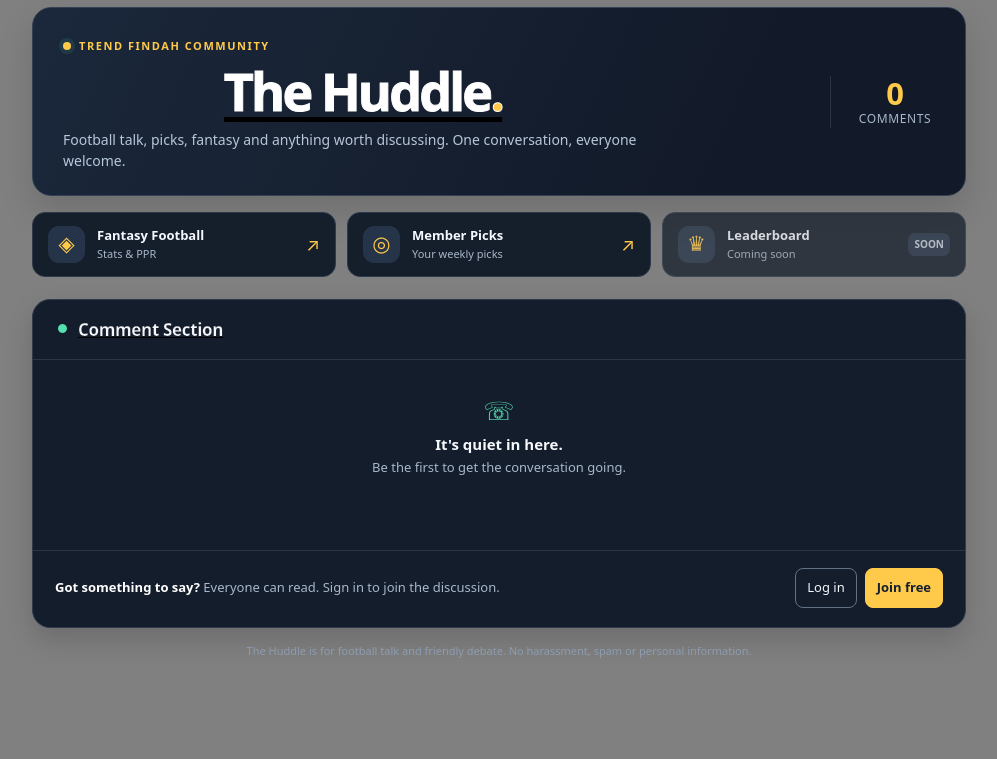
After one commit to leorezendes-cloud/Trend-Finder, a Flask app: page /community in a window 1280 px wide. The commit adds this page. Shown: the part 146-905 px from the top of the page, without its empty margins (141-1138 px from the left). Run offline with Flask 3, Linux system fonts and the light colour scheme; data that the repository does not hold is empty.

Commit message:
Launch The Huddle and update My Picks

```diff
--- a/app.py
+++ b/app.py
@@ -22,6 +22,8 @@ from pwa import init_app as init_pwa
 init_pwa(app)
 from membership import init_membership
 init_membership(app)
+from community_comments import init_community
+init_community(app)
 from fan_views import bp as fans_bp
 app.register_blueprint(fans_bp)
 from sunday_scout import scout_bp
--- /dev/null
+++ b/static/community.css
@@ -0,0 +1,45 @@
+/* The Huddle v3: isolated, responsive styles; no impact on Scout or search filters. */
+html body .huddle{--hd-bg:#101622;--hd-card:#151e2c;--hd-edge:#2a3546;--hd-text:#f2f6fc;--hd-muted:#a8b7c9;--hd-yellow:#ffc94a;--hd-green:#55e0b1;max-width:970px;margin:24px auto 80px;padding:0 18px;box-sizing:border-box;color:var(--hd-text);font:15px/1.5 system-ui,-apple-system,BlinkMacSystemFont,"Segoe UI",sans-serif;letter-spacing:normal;text-shadow:none;-webkit-text-stroke:0}
+.huddle *, .huddle *:before,.huddle *:after{box-sizing:border-box}
+.huddle a{color:inherit;text-decoration:none}
+.huddle-header{display:flex;align-items:center;justify-content:space-between;gap:22px;background:linear-gradient(116deg,#1b283b 0%,#121a29 74%);border:1px solid #334154;border-radius:19px;padding:25px 30px 24px;box-shadow:0 15px 35px rgba(0,0,0,.14)}
+.huddle-kicker{color:var(--hd-yellow);font-size:11px;letter-spacing:.14em;font-weight:800;display:inline-flex;gap:8px;align-items:center}
+.huddle-live-dot{width:8px;height:8px;border-radius:50%;background:var(--hd-yellow);box-shadow:0 0 0 4px rgba(85,224,177,.1)}
+.huddle h1{font-size:clamp(35px,5vw,52px);font-weight:850;letter-spacing:-.055em;line-height:1.08;margin:7px 0 10px;color:#fff}.huddle-period{color:var(--hd-yellow)}
+.huddle-header p{margin:0;color:#b7c6d9;font-size:14px;max-width:600px}
+.huddle-community-status{display:flex;flex-direction:column;align-items:center;flex:0 0 105px;border-left:1px solid var(--hd-edge);padding-left:24px}
+.huddle-community-status strong{font-size:31px;line-height:1.1;color:var(--hd-yellow);font-weight:850}.huddle-community-status span{color:var(--hd-muted);font-size:12px;text-transform:uppercase;letter-spacing:.05em}
+.huddle-shortcuts{display:grid;grid-template-columns:repeat(3,minmax(0,1fr));gap:11px;margin:16px 0 22px}
+.huddle-shortcut{min-width:0;display:flex;align-items:center;gap:12px;background:#151e2b;border:1px solid #2d3a4b;padding:13px 15px;border-radius:13px;transition:border-color .15s,transform .15s}
+.huddle-shortcut:not(.huddle-soon):hover{border-color:var(--hd-yellow);transform:translateY(-1px)}
+.huddle-shortcut-icon{width:37px;height:37px;flex:0 0 37px;display:flex;align-items:center;justify-content:center;background:#253448;border-radius:11px;color:var(--hd-yellow);font-size:21px}
+.huddle-shortcut>span:nth-child(2){display:flex;flex-direction:column;min-width:0}.huddle-shortcut b{font-size:13px;color:#f5f8ff;font-weight:750}.huddle-shortcut small{font-size:11px;color:var(--hd-muted)}
+.huddle-chevron{margin-left:auto;font-size:18px;color:var(--hd-yellow)}.huddle-soon{opacity:.75}.huddle-soon-pill{border-radius:7px;padding:4px 6px;background:#243247;color:#c7d0dd;font-size:10px;font-weight:800;margin-left:auto}
+.huddle-panel{background:#141d2b;border:1px solid #2e3b4d;border-radius:18px;overflow:hidden;box-shadow:0 12px 28px rgba(0,0,0,.16)}
+.huddle-panel-top{padding:17px 24px;border-bottom:1px solid var(--hd-edge);display:flex;align-items:center;justify-content:space-between;gap:16px}
+.huddle-panel-title{display:flex;align-items:center;gap:10px}.huddle-chat-mark{color:var(--hd-green);font-size:12px}.huddle h2{font-size:17px;font-weight:750;margin:0;color:#f3f6fd;letter-spacing:-.02em}
+.huddle-review-link{font-size:12px;color:var(--hd-yellow)!important}.huddle-review-link:hover{text-decoration:underline}
+.huddle-feed{min-height:190px}.huddle-message{display:flex;gap:13px;padding:17px 23px;border-bottom:1px solid #273343}
+.huddle-avatar,.huddle-compose-avatar{flex:0 0 36px;width:36px;height:36px;border-radius:12px;background:linear-gradient(145deg,#284f69,#216152);color:#ecfff8;font-size:14px;font-weight:750;display:flex;align-items:center;justify-content:center}
+.huddle-message-main{flex:1;min-width:0}.huddle-message-meta{display:flex;align-items:baseline;flex-wrap:wrap;gap:8px 13px}.huddle-message-meta strong{font-size:13px;color:#f1f5fb}.huddle-message-meta time{font-size:11px;color:#8da0b6}
+.huddle-message-body{white-space:pre-wrap;overflow-wrap:anywhere;margin:6px 0 0;font-size:14px;color:#dfe8f3;line-height:1.56}
+.huddle-message-actions{display:flex;gap:15px;align-items:center;margin-top:8px;color:var(--hd-muted);font-size:11px}.huddle-message-actions form{padding:0;margin:0;border:0;background:transparent}.huddle-message-actions button{font:inherit;color:#9fb0c6;padding:0;background:transparent;border:0;cursor:pointer}.huddle-message-actions button:hover{color:var(--hd-yellow)}.huddle-hidden{opacity:.55}.huddle-hidden-label{color:#ffadad;font-size:11px}
+.huddle-empty{text-align:center;padding:32px 20px 36px;color:var(--hd-muted);display:flex;flex-direction:column;align-items:center;gap:3px}.huddle-empty>span{font-size:25px;color:var(--hd-green)}.huddle-empty strong{color:#f5f8fc}.huddle-empty p{margin:0;font-size:13px}
+.huddle-pages{display:flex;justify-content:center;align-items:center;gap:18px;padding:13px 10px;border-bottom:1px solid var(--hd-edge);font-size:12px;color:var(--hd-muted)}.huddle-pages a{color:var(--hd-yellow)}
+.huddle-composer{border-top:1px solid var(--hd-edge);padding:17px 22px 19px;background:transparent;scroll-margin-top:24px}
+.huddle-compose-heading{display:flex;flex-wrap:wrap;align-items:center;justify-content:space-between;gap:6px;margin-bottom:10px}.huddle-compose-heading strong{font-size:13px}.huddle-compose-heading span{font-size:11px;color:var(--hd-muted)}
+.huddle-compose-form{display:flex;align-items:flex-end;gap:12px;margin:0;padding:0!important;background:transparent!important;border:0!important}
+.huddle-compose-bar{display:flex;flex:1;min-width:0;align-items:flex-end;gap:11px;border:1px solid #516073;border-radius:12px;background:transparent!important;padding:5px 11px;transition:border-color .15s}
+.huddle-compose-bar:focus-within{border-color:var(--hd-yellow)}.huddle-compose-avatar{height:32px;width:32px;flex-basis:32px;border-radius:50%;font-size:13px;align-self:center}
+.huddle-compose-bar textarea{flex:1;width:100%;min-width:0;height:38px;min-height:38px;max-height:120px;resize:none;padding:8px 5px;background:transparent!important;color:#fff!important;border:0!important;outline:0!important;box-shadow:none!important;line-height:21px;font:14px/21px system-ui,-apple-system,sans-serif}
+.huddle-compose-bar textarea::placeholder{color:#a5b3c5;opacity:1}.huddle-post-button{flex:0 0 auto;min-height:43px;background:var(--hd-yellow)!important;color:#101a2a!important;border:0;border-radius:10px;padding:10px 21px;font:800 13px/1 system-ui,-apple-system,sans-serif;cursor:pointer}.huddle-post-button:hover{background:#ffe08d!important}
+.huddle-moderation-banner{display:flex;gap:18px;align-items:center;justify-content:space-between;background:#222332;border-bottom:1px solid #6e5736;padding:20px 23px}.huddle-moderation-banner>div{min-width:0}.huddle-moderation-label{display:block;color:var(--hd-yellow);font-weight:850;font-size:10px;letter-spacing:.14em;margin-bottom:5px}.huddle-moderation-banner strong{display:block;color:#fff;font-size:21px}.huddle-moderation-banner p{margin:4px 0 0;color:#c5d1df;font-size:12px}.huddle-moderation-banner a{flex-shrink:0;font-size:12px;font-weight:750;color:var(--hd-yellow);text-decoration:underline}.huddle-report-count{display:inline-block;min-width:18px;text-align:center;border-radius:99px;background:#594023;color:#fff;font-weight:850;padding:1px 5px}
+
+.huddle-fine-print{color:#8497ae;font-size:11px;margin:10px 0 0}.huddle-notice{background:#45251d;border:1px solid #cc816f;color:#ffd6ca;padding:9px 12px;border-radius:8px;margin:0 0 11px;font-size:13px}
+.huddle-signed-out{display:flex;align-items:center;justify-content:space-between;gap:18px}.huddle-signed-out p{font-size:13px;color:var(--hd-muted);margin:0}.huddle-signed-out strong{color:white}.huddle-signed-out>div{display:flex;gap:8px;white-space:nowrap;align-items:center}.huddle-signed-out a{font-size:13px;border:1px solid #627184;padding:9px 11px;border-radius:8px}.huddle-signed-out .huddle-register{border-color:var(--hd-yellow);background:var(--hd-yellow);color:#142032;font-weight:800}
+.huddle-community-guideline{text-align:center;color:#8d9cb0;font-size:11px;margin:15px 0}.huddle-sr-only{position:absolute;width:1px;height:1px;padding:0;margin:-1px;overflow:hidden;clip:rect(0,0,0,0);white-space:nowrap;border:0}
+@media(max-width:700px){html body .huddle{padding:0 12px;margin:12px auto 60px}.huddle-header{padding:22px 19px}.huddle-community-status{flex-basis:78px;padding-left:12px}.huddle-shortcuts{gap:7px}.huddle-shortcut{padding:10px 9px;gap:7px}.huddle-shortcut-icon{width:29px;height:29px;flex-basis:29px;font-size:17px}.huddle-shortcut b{font-size:11px}.huddle-shortcut small{font-size:10px}.huddle-chevron{display:none}.huddle-soon-pill{font-size:9px;padding:3px 5px}}
+@media(max-width:490px){.huddle-header{align-items:flex-start}.huddle-community-status{flex-basis:55px;padding-left:8px}.huddle-community-status strong{font-size:26px}.huddle-community-status span{font-size:10px}.huddle-shortcuts{grid-template-columns:repeat(3,minmax(0,1fr))}.huddle-shortcut{flex-direction:column;align-items:flex-start}.huddle-shortcut>span:nth-child(2){width:100%}.huddle-shortcut-icon{margin-bottom:0}.huddle-soon-pill{margin:2px 0 0}.huddle-panel-top{padding:15px}.huddle-message{padding:14px 12px;gap:9px}.huddle-avatar{flex-basis:31px;width:31px;height:31px;border-radius:10px;font-size:12px}.huddle-composer{padding:15px 10px}.huddle-compose-bar{gap:5px;padding:5px}.huddle-compose-avatar{display:none}.huddle-post-button{padding:10px 15px}.huddle-signed-out{align-items:flex-start;flex-direction:column}}
+@media(prefers-reduced-motion:reduce){.huddle-shortcut{transition:none}}
+
+@media(max-width:490px){.huddle-compose-form{gap:8px}.huddle-compose-bar{padding:3px 9px}.huddle-moderation-banner{flex-direction:column;align-items:flex-start;padding:16px}.huddle-post-button{min-height:42px}}
--- a/templates/_site_navigation.html
+++ b/templates/_site_navigation.html
@@ -16,6 +16,7 @@
     <a href="{{ url_for('conspiracy_dungeon_page') }}" {% if request.endpoint == 'conspiracy_dungeon_page' %}aria-current="page"{% endif %}><img class="menu-logo" src="{{ url_for('static', filename='Images/Branding/gravy-train-branding/conspiracy-dungeon/conspiracy-dungeon-nav.png') }}" alt=""><span>Conspiracy Dungeon</span></a>
     {% if config.get('METHODOLOGY_ENABLED') %}<a href="{{ url_for('methodology_page') }}">About &amp; Methodology</a>{% endif %}
     <a href="{{ request.script_root }}/install">Install app</a>
+    <a href="{{ url_for('community.discussion') }}" {% if request.blueprint == 'community' %}aria-current="page"{% endif %}>The Huddle · Comments</a>
     <a href="{{ url_for('membership.feedback_page',page=request.path) }}">Beta Feedback</a>
     {% if g.is_owner %}<a href="{{ url_for('member_picks.admin') }}">Manage Weekly Picks</a><a href="{{ url_for('newsletter.manage') }}">Manage Newsletter</a><a href="{{ url_for('membership.feedback_review') }}">Review Feedback</a>{% endif %}
     {% if g.member %}
--- /dev/null
+++ b/templates/community.html
@@ -0,0 +1,118 @@
+<!doctype html>
+<html lang="en">
+<head>
+  <meta charset="utf-8">
+  <meta name="viewport" content="width=device-width, initial-scale=1">
+  <meta name="robots" content="noindex,follow">
+  <title>The Huddle | Trend Findah</title>
+  <link rel="stylesheet" href="{{ url_for('static', filename='styles.css') }}">
+  <link rel="stylesheet" href="{{ url_for('static', filename='navigation.css') }}">
+  <link rel="stylesheet" href="{{ url_for('static', filename='community.css') }}">
+</head>
+<body>
+  {% include '_site_navigation.html' %}
+  <main class="huddle" id="discussion">
+    <header class="huddle-header">
+      <div class="huddle-identity">
+        <span class="huddle-kicker"><span class="huddle-live-dot" aria-hidden="true"></span> TREND FINDAH COMMUNITY</span>
+        <h1>The Huddle<span class="huddle-period">.</span></h1>
+        <p>Football talk, picks, fantasy and anything worth discussing. One conversation, everyone welcome.</p>
+      </div>
+      <div class="huddle-community-status"><strong>{{ total }}</strong><span>{{ ('report' if total == 1 else 'reports') if review else ('comment' if total == 1 else 'comments') }}</span></div>
+    </header>
+
+    <nav class="huddle-shortcuts" aria-label="Community areas">
+      <a class="huddle-shortcut" href="{{ url_for('fans.fantasy') }}"><span class="huddle-shortcut-icon" aria-hidden="true">◈</span><span><b>Fantasy Football</b><small>Stats &amp; PPR</small></span><span class="huddle-chevron" aria-hidden="true">↗</span></a>
+      <a class="huddle-shortcut" href="{{ url_for('member_picks.my_picks') }}"><span class="huddle-shortcut-icon" aria-hidden="true">◎</span><span><b>Member Picks</b><small>Your weekly picks</small></span><span class="huddle-chevron" aria-hidden="true">↗</span></a>
+      <div class="huddle-shortcut huddle-soon" aria-label="Leaderboard coming soon"><span class="huddle-shortcut-icon" aria-hidden="true">♛</span><span><b>Leaderboard</b><small>Coming soon</small></span><span class="huddle-soon-pill">SOON</span></div>
+    </nav>
+
+    <section class="huddle-panel" aria-labelledby="latest-heading">
+      {% if review %}
+      <div class="huddle-moderation-banner">
+        <div><span class="huddle-moderation-label">OWNER MODERATION</span><strong>Reported Comments</strong><p>Only reported comments are shown here. Hide inappropriate posts or restore them if needed.</p></div>
+        <a href="{{ url_for('community.discussion') }}#discussion">← Back to Comments</a>
+      </div>
+      {% endif %}
+      <div class="huddle-panel-top">
+        <div class="huddle-panel-title"><span class="huddle-chat-mark" aria-hidden="true">●</span><h2 id="latest-heading">{{ 'Reported Comments' if review else 'Comment Section' }}</h2></div>
+        {% if g.is_owner and not review %}<a class="huddle-review-link" href="{{ url_for('community.reports') }}">Review Reports{% if reported_total %} <span class="huddle-report-count">{{ reported_total }}</span>{% endif %}</a>{% endif %}
+      </div>
+      <div class="huddle-feed" aria-live="polite">
+        {% if not posts %}
+        <div class="huddle-empty"><span aria-hidden="true">☏</span><strong>{{ 'No reported comments.' if review else "It's quiet in here." }}</strong><p>{{ 'Nothing needs moderation right now.' if review else 'Be the first to get the conversation going.' }}</p></div>
+        {% endif %}
+        {% for post in posts %}
+        <article class="huddle-message {% if post['is_hidden'] %}huddle-hidden{% endif %}" id="comment-{{ post['id'] }}">
+          <div class="huddle-avatar" aria-hidden="true">F{{ post['member_id'] % 10 }}</div>
+          <div class="huddle-message-main">
+            <div class="huddle-message-meta">
+              <strong>Fan #{{ post['member_id'] }}</strong><time datetime="{{ post['created_at'].replace(' ', 'T') }}Z">{{ post['created_at'] }} UTC</time>
+              {% if post['is_hidden'] %}<span class="huddle-hidden-label">Hidden</span>{% endif %}
+            </div>
+            <p class="huddle-message-body">{{ post['body'] }}</p>
+            {% if g.member or g.is_owner %}
+            <div class="huddle-message-actions">
+              {% if g.member and not g.is_owner and g.member['id'] != post['member_id'] and not post['is_hidden'] %}
+              <form method="post" action="{{ url_for('community.report', comment_id=post['id']) }}"><input type="hidden" name="csrf_token" value="{{ csrf_token() }}"><button type="submit">Report</button></form>
+              {% endif %}
+              {% if g.is_owner %}
+              {% if post['reports'] %}<span>{{ post['reports'] }} report(s)</span>{% endif %}
+              <form method="post" action="{{ url_for('community.moderate', comment_id=post['id'], action='restore' if post['is_hidden'] else 'hide') }}"><input type="hidden" name="csrf_token" value="{{ csrf_token() }}">{% if review %}<input type="hidden" name="return_to" value="reports">{% endif %}<button type="submit">{{ 'Restore' if post['is_hidden'] else 'Hide' }}</button></form>
+              {% endif %}
+            </div>
+            {% endif %}
+          </div>
+        </article>
+        {% endfor %}
+      </div>
+      {% if pages > 1 %}
+      <nav class="huddle-pages" aria-label="Discussion pages">
+        {% if page > 1 %}<a href="{{ url_for('community.reports' if review else 'community.discussion', page=page-1) }}#discussion">← Newer</a>{% endif %}
+        <span>Page {{ page }} / {{ pages }}</span>
+        {% if page < pages %}<a href="{{ url_for('community.reports' if review else 'community.discussion', page=page+1) }}#discussion">Older →</a>{% endif %}
+      </nav>
+      {% endif %}
+
+      {% if not review %}
+      <div class="huddle-composer" id="composer">
+        {% with notices = get_flashed_messages(with_categories=true) %}
+          {% for kind, message in notices %}<p class="huddle-notice" role="alert">{{ message }}</p>{% endfor %}
+        {% endwith %}
+        {% if g.member %}
+          <div class="huddle-compose-heading"><strong>Join the conversation</strong><span>Posting as Fan #{{ g.member['id'] }}</span></div>
+          <form method="post" action="{{ url_for('community.post') }}" class="huddle-compose-form">
+            <input type="hidden" name="csrf_token" value="{{ csrf_token() }}">
+            <div class="huddle-compose-bar">
+              <label class="huddle-sr-only" for="huddle-body">Write a comment</label>
+              <textarea id="huddle-body" name="body" rows="1" minlength="1" maxlength="{{ max_body }}" required placeholder="Add to the conversation…"></textarea>
+            </div>
+            <button class="huddle-post-button" type="submit">Post</button>
+          </form>
+          <p class="huddle-fine-print">Keep it respectful · {{ max_body }} characters max · 4 posts per 15 minutes</p>
+        {% else %}
+          <div class="huddle-signed-out"><p><strong>Got something to say?</strong> Everyone can read. Sign in to join the discussion.</p><div><a href="{{ url_for('membership.login') }}">Log in</a><a class="huddle-register" href="{{ url_for('membership.register') }}">Join free</a></div></div>
+        {% endif %}
+      </div>
+      {% endif %}
+    </section>
+    <p class="huddle-community-guideline">The Huddle is for football talk and friendly debate. No harassment, spam or personal information.</p>
+  </main>
+  <script>
+    (function () {
+      const field = document.getElementById('huddle-body');
+      if (!field) return;
+      const resize = () => { field.style.height = 'auto'; field.style.height = Math.min(field.scrollHeight, 120) + 'px'; };
+      // Browsers may restore form input after navigation. Clear only after a successful post;
+      // invalid or rate-limited attempts should not silently discard the draft.
+      const clearPostedDraft = () => {
+        if (new URLSearchParams(window.location.search).get('posted') === '1') field.value = '';
+        resize();
+      };
+      field.addEventListener('input', resize);
+      window.addEventListener('pageshow', clearPostedDraft);
+      clearPostedDraft();
+    })();
+  </script>
+</body>
+</html>
--- a/templates/picks_base.html
+++ b/templates/picks_base.html
@@ -1 +1 @@
-<!doctype html><html lang="en"><head><meta charset="utf-8"><meta name="viewport" content="width=device-width,initial-scale=1"><title>{% if seo and seo.title %}{{ seo.title }}{% else %}{% block title %}My Picks{% endblock %} | Gravy Train{% endif %}</title><link rel="stylesheet" href="{{ url_for('static',filename='styles.css') }}"><link rel="stylesheet" href="{{ url_for('static',filename='navigation.css') }}">{% include '_branding_head.html' %}<link rel="stylesheet" href="{{ url_for('static',filename='member_picks.css') }}"><script src="{{ url_for('static',filename='member_picks.js') }}" defer></script></head><body>{% include '_site_navigation.html' %}<main class="picks-page">{% block content %}{% endblock %}</main></body></html>
+<!doctype html><html lang="en"><head><meta charset="utf-8"><meta name="viewport" content="width=device-width,initial-scale=1"><title>{% if seo and seo.title %}{{ seo.title }}{% else %}{% block title %}My Picks{% endblock %} | Gravy Train{% endif %}</title><link rel="stylesheet" href="{{ url_for('static',filename='styles.css') }}"><link rel="stylesheet" href="{{ url_for('static',filename='navigation.css') }}">{% include '_branding_head.html' %}<link rel="stylesheet" href="{{ url_for('static',filename='member_picks.css') }}"><link rel="stylesheet" href="{{ url_for('static',filename='community.css') }}"><style>html body .picks-page .picks-huddle-surface{max-width:none;margin:0 0 20px;padding:0}</style><script src="{{ url_for('static',filename='member_picks.js') }}" defer></script></head><body>{% include '_site_navigation.html' %}<main class="picks-page">{% block content %}{% endblock %}</main></body></html>
```
Also changed, not shown: community_comments.py (added, +186 -0 lines), static/member_picks.css (+11 -0 lines), templates/member_picks.html (+10 -1 lines), tests/test_community_comments.py (added, +179 -0 lines).
